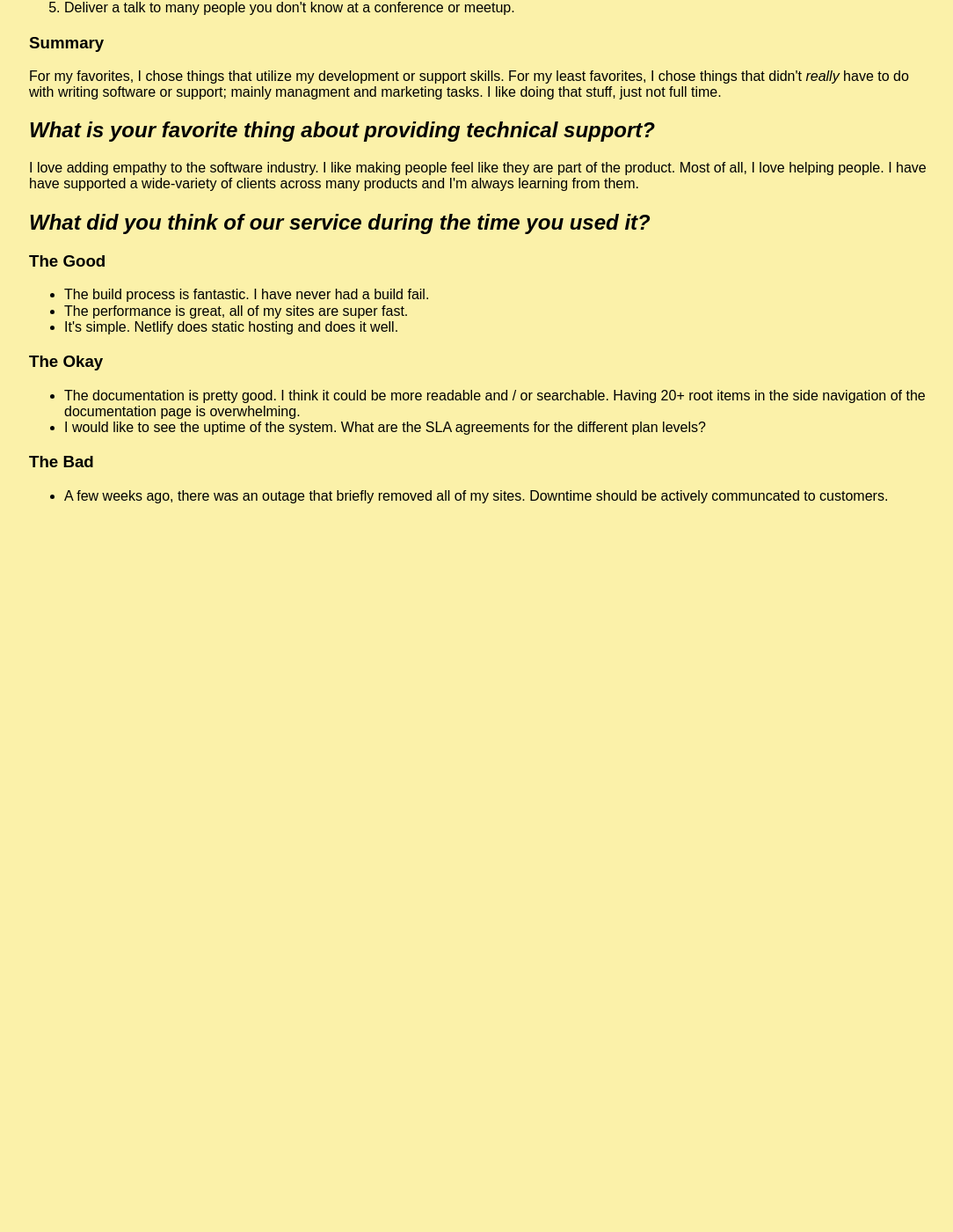
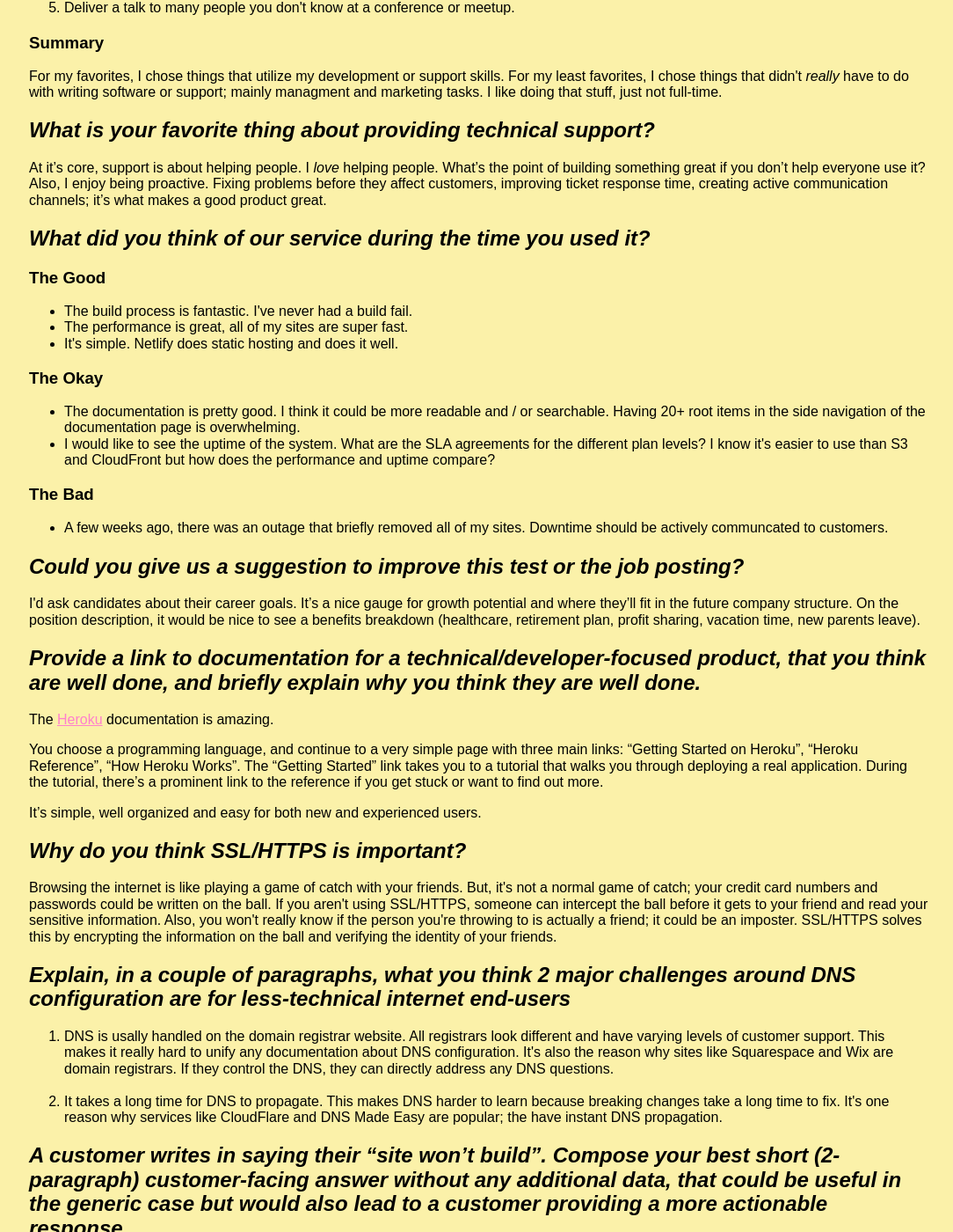
Before and after one commit to siegbenn/netlify-support, a Jekyll site: the page built from index.md, in a window 1280 px wide and 1400 px high, scrolled down 610 px. Shown: the whole window at 88% size, without its empty margins (95-1179 px from the left). Built offline with Jekyll 4.4.1, drawn with Linux system fonts in a browser that asks for light colours; before the commit the page ends 1199 px from its top, so only the background shows below that; some of the changed text lies outside the part shown.

Commit message:
Refactored questions into _includes.

```diff
--- /dev/null
+++ b/_includes/bonus.html
@@ -0,0 +1,5 @@
+<!-- start bonus.html -->
+
+<h2 class="i">Can you set up a redirect from “/netlify/anything” to https://www.google.com/search?q=anything ?</h2>
+
+<!-- end bonus.html -->
--- /dev/null
+++ b/_includes/customer_reply.html
@@ -0,0 +1,34 @@
+<!-- start customer_reply.html -->
+
+<h2 class="i">A customer writes in saying their “site won’t build”.  Compose your best short (2-paragraph) customer-facing answer without any additional data, that could be useful in the generic case but would also lead to a customer providing a more actionable response.</h2>
+<p>
+    Hi insert_name,
+    <br />
+    <br /> Sorry your site isn’t building! To help us get this fixed, it would be great if you could look into a few things for us:
+    <br />
+    <ol>
+        <li>What build tool and version are you using?</li>
+        <p>
+            A lot of times, a build will fail due to the version of the build tool specified in your project. The version you are using should be located in your package file (package.json, requirements.txt or Gemfile).</p>
+
+        <li>Double check that your build command doesn’t serve content.</li>
+        <p>
+
+            If your build command is trying to serve your site ($ node index.js or $ npm start), your build will probably timeout. We will always try to run your build command but if it doesn’t complete in 15 minutes, we shut it down.</p>
+
+        <li>Are all of the packages your project uses public?</li>
+        <p>
+
+            Our build containers have access to all public repositories and packages. But if you are using something like a private repository or npm package, we won’t be able to access it. If that’s the case we recommend a local copy of the private repository or package before sending us a build.
+        </p>
+    </ol>
+
+    If everything above looks good and your site still isn’t building, don’t worry! We’re always happy to dig into the logs with you.
+    <br />
+    <br /> Best,
+
+    <br /> Bennett
+
+</p>
+
+<!-- end customer_reply.html -->
--- /dev/null
+++ b/_includes/dns.html
@@ -0,0 +1,10 @@
+<!-- start dns.html -->
+
+<h2 class="i">Explain, in a couple of paragraphs, what you think 2 major challenges around DNS configuration are for less-technical internet end-users</h2>
+<ol>
+    <li>DNS is usally handled on the domain registrar website. All registrars look different and have varying levels of customer support. This makes it really hard to unify any documentation about DNS configuration. It's also the reason why sites like Squarespace and Wix are domain registrars. If they control the DNS, they can directly address any DNS questions.</li>
+    <br />
+    <li>It takes a long time for DNS to propagate. This makes DNS harder to learn because breaking changes take a long time to fix. It's one reason why services like CloudFlare and DNS Made Easy are popular; the have instant DNS propagation.</li>
+</ol>
+
+<!-- end dns.html -->
--- /dev/null
+++ b/_includes/favorite_items.html
@@ -0,0 +1,23 @@
+<!-- start favorite_items.html -->
+
+<h2 class="i">Rank your 5 favorite, and least favorite, activities from <a class="pink" href="https://gist.github.com/fool/b0f254ff8c72a5765b6a9138249789d6">this</a> list:</h2>
+<h3>Favorites (from most favorite to least favorite)</h3>
+<ol>
+    <li>Debug a customer's build using a programming language and framework that you've never seen before.</li>
+    <li>Analyze thousands of support tickets to spot trends to improve our product.</li>
+    <li>Suggest and champion improvements to the product and workflow to your colleagues in and out of support.</li>
+    <li>Work with the development team to help design a new feature based on feedback from customers.</li>
+    <li>Receive occasional phone calls requesting support from our highest-value customers.</li>
+</ol>
+<h3>Least Favorites (from most favorite to least favorite)</h3>
+<ol>
+    <li>Create video tutorials to help teach users a specific feature or use case.</li>
+    <li>Find and recruit teammates for the support team.</li>
+    <li>Respond to Netlify fans on Twitter.</li>
+    <li>Manage a support team.</li>
+    <li>Deliver a talk to many people you don't know at a conference or meetup.</li>
+</ol>
+<h3>Summary</h3>
+<p>For my favorites, I chose things that utilize my development or support skills. For my least favorites, I chose things that didn't <i>really</i> have to do with writing software or support; mainly managment and marketing tasks. I like doing that stuff, just not full-time.</p>
+
+<!-- end favorite_items.html -->
--- /dev/null
+++ b/_includes/favorite_thing_about_tech_support.html
@@ -0,0 +1,6 @@
+<!-- start favorite_thing_about_tech_support.html -->
+
+<h2 class="i">What is your favorite thing about providing technical support?</h2>
+<p>At it’s core, support is about helping people. I <i>love</i> helping people. What’s the point of building something great if you don’t help everyone use it? Also, I enjoy being proactive. Fixing problems before they affect customers, improving ticket response time, creating active communication channels; it’s what makes a good product great.</p>
+
+<!-- end favorite_thing_about_tech_support.html -->
--- /dev/null
+++ b/_includes/good_docs.html
@@ -0,0 +1,8 @@
+<!-- start good_docs.html -->
+
+<h2 class="i">Provide a link to documentation for a technical/developer-focused product, that you think are well done, and briefly explain why you think they are well done.</h2>
+<p>The <a class="pink" href="https://devcenter.heroku.com">Heroku</a> documentation is amazing.</p>
+<p>You choose a programming language, and continue to a very simple page with three main links: “Getting Started on Heroku”, “Heroku Reference”, “How Heroku Works”. The “Getting Started” link takes you to a tutorial that walks you through deploying a real application. During the tutorial, there’s a prominent link to the reference if you get stuck or want to find out more.</p>
+<p>It’s simple, well organized and easy for both new and experienced users.</p>
+
+<!-- end good_docs.html -->
--- /dev/null
+++ b/_includes/interview_suggestions.html
@@ -0,0 +1,5 @@
+<!-- start interview_suggestions.html -->
+
+<h2 class="i">Could you give us a suggestion to improve this test or the job posting?</h2>
+        <p>I'd ask candidates about their career goals. It’s a nice gauge for growth potential and where they’ll fit in the future company structure. On the position description, it would be nice to see a benefits breakdown (healthcare, retirement plan, profit sharing, vacation time, new parents leave).</p>
+<!-- end interview_suggestions.html -->
--- /dev/null
+++ b/_includes/ssl_https.html
@@ -0,0 +1,6 @@
+<!-- start https_ssl.html -->
+
+<h2 class="i">Why do you think SSL/HTTPS is important?</h2>
+<p>Browsing the internet is like playing a game of catch with your friends. But, it's not a normal game of catch; your credit card numbers and passwords could be written on the ball. If you aren't using SSL/HTTPS, someone can intercept the ball before it gets to your friend and read your sensitive information. Also, you won't really know if the person you're throwing to is actually a friend; it could be an imposter. SSL/HTTPS solves this by encrypting the information on the ball and verifying the identity of your friends.</p>
+
+<!-- end https_ssl.html -->
--- /dev/null
+++ b/_includes/what_did_you_think_of_netlify.html
@@ -0,0 +1,20 @@
+<!-- start what_did_you_think_of_netlify.html -->
+
+<h2 class="i">What did you think of our service during the time you used it?</h2>
+<h3>The Good</h3>
+<ul>
+    <li>The build process is fantastic. I've never had a build fail.</li>
+    <li>The performance is great, all of my sites are super fast.</li>
+    <li>It's simple. Netlify does static hosting and does it well.</li>
+</ul>
+<h3>The Okay</h3>
+<ul>
+    <li>The documentation is pretty good. I think it could be more readable and / or searchable. Having 20+ root items in the side navigation of the documentation page is overwhelming.</li>
+    <li>I would like to see the uptime of the system. What are the SLA agreements for the different plan levels? I know it's easier to use than S3 and CloudFront but how does the performance and uptime compare?</li>
+</ul>
+<h3>The Bad</h3>
+<ul>
+    <li>A few weeks ago, there was an outage that briefly removed all of my sites. Downtime should be actively communcated to customers.</li>
+</ul>
+
+<!-- end what_did_you_think_of_netlify.html -->
--- a/_layouts/home.html
+++ b/_layouts/home.html
@@ -12,55 +12,16 @@
     <body class="bg-light-yellow">
         {% include header.html %}
         <div class="mh6-l mh4-m mh2">
-
-        <!== START QUESTIONS ==>
-        <h1><u>Questions & Answers</u></h1>
-        <h2 class="i">Rank your 5 favorite, and least favorite, activities from <a class="pink" href="https://gist.github.com/fool/b0f254ff8c72a5765b6a9138249789d6">this</a> list:</h2>
-
-        <h3>Favorites (from most favorite to least favorite)</h3>
-        <ol>
-        <li>Debug a customer's build using a programming language and framework that you've never seen before.</li>
-
-        <li>Analyze thousands of support tickets to spot trends to improve our product.</li>
-
-        <li>Suggest and champion improvements to the product and workflow to your colleagues in and out of support.</li>
-
-        <li>Work with the development team to help design a new feature based on feedback from customers.</li>
-        <li>Receive occasional phone calls requesting support from our highest-value customers.</li>
-        </ol>
-
-        <h3>Least Favorites (from most favorite to least favorite)</h3>
-        <ol>
-        <li>Create video tutorials to help teach users a specific feature or use case.</li>
-        <li>Find and recruit teammates for the support team.</li>
-        <li>Respond to Netlify fans on Twitter.</li>
-        <li>Manage a support team.</li>
-        <li>Deliver a talk to many people you don't know at a conference or meetup.</li>
-        </ol>
-
-        <h3>Summary</h3>
-        <p>For my favorites, I chose things that utilize my development or support skills. For my least favorites, I chose things that didn't <i>really</i> have to do with writing software or support; mainly managment and marketing tasks. I like doing that stuff, just not full time.</p>
-
-        <h2 class="i">What is your favorite thing about providing technical support?</h2>
-        <p>I love adding empathy to the software industry. I like making people feel like they are part of the product. Most of all, I love helping people. I have have supported a wide-variety of clients across many products and I'm always learning from them.</p>
-        <p>
-
-        <h2 class="i">What did you think of our service during the time you used it?</h2>
-        <h3>The Good</h3>
-        <ul>
-        <li>The build process is fantastic. I have never had a build fail.</li>
-        <li>The performance is great, all of my sites are super fast.</li>
-        <li>It's simple. Netlify does static hosting and does it well.</li>
-        </ul>
-        <h3>The Okay</h3>
-        <ul>
-        <li>The documentation is pretty good. I think it could be more readable and / or searchable. Having 20+ root items in the side navigation of the documentation page is overwhelming.</li>
-        <li>I would like to see the uptime of the system. What are the SLA agreements for the different plan levels?</li>
-        </ul>
-        <h3>The Bad</h3>
-        <ul>
-        <li>A few weeks ago, there was an outage that briefly removed all of my sites. Downtime should be actively communcated to customers.</li>
-        </ul>
+            <h1><u>Questions &#38; Answers</u></h1>
+            {% include favorite_items.html %}
+            {% include favorite_thing_about_tech_support.html %}
+            {% include what_did_you_think_of_netlify.html %}
+            {% include interview_suggestions.html %}
+            {% include good_docs.html %}
+            {% include ssl_https.html %}
+            {% include dns.html %}
+            {% include customer_reply.html %}
+            {% include bonus.html %}
         </div>
     </body>
 </html>
```
Also changed, not shown: _posts/2017-04-09-welcome-to-jekyll.markdown (deleted, +0 -25 lines), about.md (deleted, +0 -15 lines), Gemfile.lock, 1 other file.
